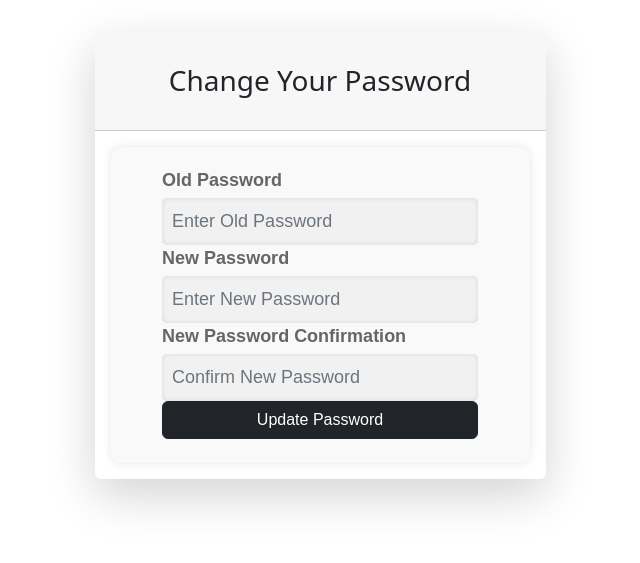
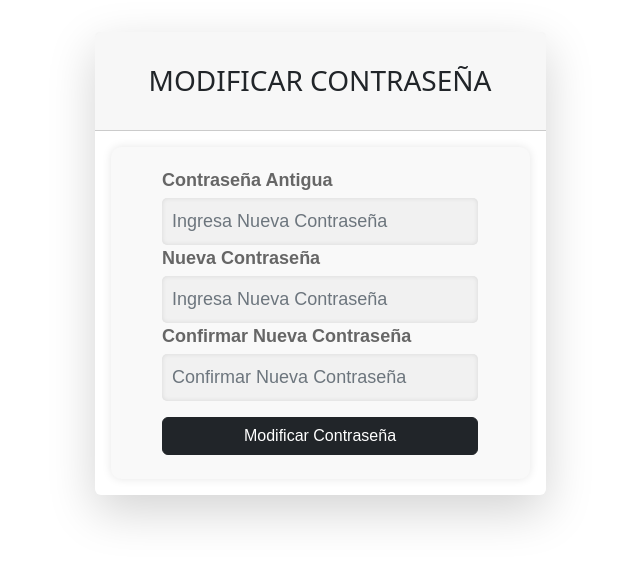
Before and after one commit to Joaqquinn/artboard, a Django app: a page that uses publicaciones/templates/publicaciones/modificar_contraseña.html in a window 1280 px wide. Shown: the top 563 px of the page, without its empty margins (320-960 px from the left). Run offline with Django 4.2, Linux system fonts and the light colour scheme; the visitor is signed in with stand-in values (Sample User, id 1); parts of the project's set-up code (start-up, migrations or seed data) failed here and were passed over.

```diff
--- a/publicaciones/forms.py
+++ b/publicaciones/forms.py
@@ -39,6 +39,8 @@ class CustomUserCreationForm(UserCreationForm):
         return cleaned_data
 
 
+
+
 class PublicacionForm(forms.ModelForm):
     class Meta:
         model = Publicacion
--- a/publicaciones/templates/publicaciones/modificar_contraseña.html
+++ b/publicaciones/templates/publicaciones/modificar_contraseña.html
@@ -24,7 +24,7 @@
             <div class="col-lg-5">
                     <div class="card shadow-lg border-0 rounded-lg mt-0 mb-3">
                         <div class="card-header justify-content-center">
-                          <h3 class="font-weight-light my-4 text-center">Change Your Password</h3>
+                          <h3 class="font-weight-light my-4 text-center">MODIFICAR CONTRASEÑA</h3>
                         </div>
                         {% if form.errors %}
                             <div class="alert alert-danger alert-dismissible" role="alert">
@@ -45,10 +45,10 @@
                                 <div class="form-row">
                                     <div class="col-md-10 offset-md-1">
                                         <div class="form-group">
-                                            <label class="small mb-1" for="id_old_password">Old Password</label>
+                                            <label class="small mb-1" for="id_old_password">Contraseña Antigua</label>
                                             <input type="password" name="old_password" autocomplete="new-password"
                                                    class="form-control" required id="id_old_password"
-                                                   placeholder="Enter Old Password"/>
+                                                   placeholder="Ingresa Nueva Contraseña"/>
                                             <span>
                                             </span>
                                         </div>
@@ -57,10 +57,10 @@
                                 <div class="form-row">
                                     <div class="col-md-10 offset-md-1">
                                         <div class="form-group">
-                                            <label class="small mb-1" for="id_new_password1">New Password</label>
+                                            <label class="small mb-1" for="id_new_password1">Nueva Contraseña</label>
                                             <input type="password" name="new_password1" autocomplete="new-password"
                                                    class="form-control" required id="id_new_password1"
-                                                   placeholder="Enter New Password"/>
+                                                   placeholder="Ingresa Nueva Contraseña"/>
                                             <span>
                                             </span>
                                         </div>
@@ -69,17 +69,17 @@
                                 <div class="form-row">
                                     <div class="col-md-10 offset-md-1">
                                         <div class="form-group">
-                                            <label class="small mb-1" for="id_new_password2">New Password Confirmation</label>
+                                            <label class="small mb-1" for="id_new_password2">Confirmar Nueva Contraseña</label>
                                             <input type="password" name="new_password2" autocomplete="new-password"
                                                    required id="id_new_password2" class="form-control"
-                                                   placeholder="Confirm New Password"/>
+                                                   placeholder="Confirmar Nueva Contraseña"/>
                                         </div>
                                     </div>
                                 </div>
                                 <div class="form-row">
                                     <div class="col-md-10 offset-md-1">
-                                        <div class="form-group mt-0 mb-1">
-                                            <button type="submit" class="col-md-12 btn btn-dark" id="reset">Update Password</button>
+                                        <div class="form-group mt-3 mb-1">
+                                            <button type="submit" class="col-md-12 btn btn-dark" id="reset">Modificar Contraseña</button>
                                         </div>
                                     </div>
                                 </div>
```
Also changed, not shown: publicaciones/templates/publicaciones/perfil.html (+10 -2 lines).
